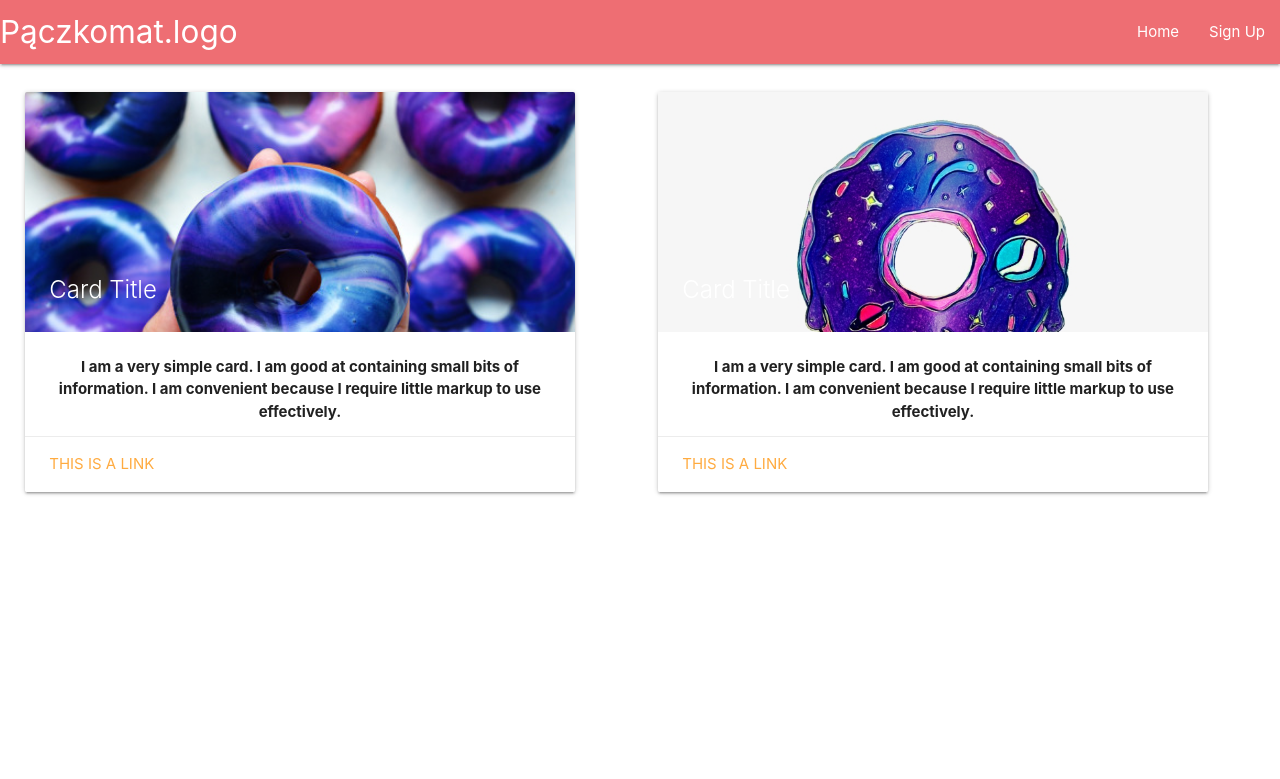
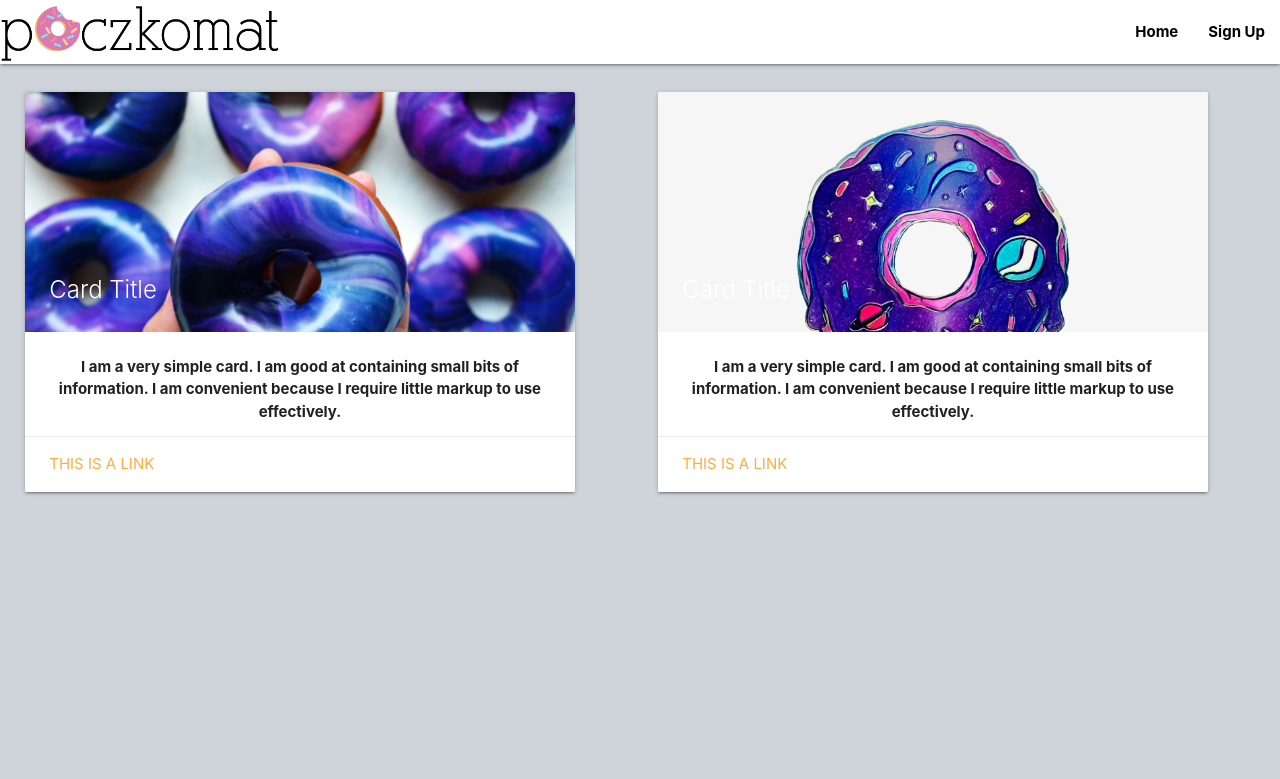
Before and after one commit to McCastles/PWeb, a Flask app: page / in a window 1280 px wide. Shown: the top 779 px of the page. Run offline with Flask 2, Linux system fonts and the light colour scheme.

Commit message:
logo and styles

```diff
--- a/static/css/custom.css
+++ b/static/css/custom.css
@@ -1,3 +1,31 @@
+
+body {
+    background: #ced4da;
+}
+
+.nav-wrapper {
+    background-color: #ffffff !important;
+    font-size: 14px;
+    font-weight: bold;
+    height: 100px;
+}
+
+.nav .nav-wrapper .brand-logo img {
+    width: 400px;
+    height: auto;
+}
+
+.nav-link-color li a {
+    color: #000000;
+}
+
+
+
+
+/* .nav {
+    height: 90px;
+    line-height: 90px;
+} */
 
 .card {
     width: 90%;
@@ -15,7 +43,14 @@
     margin-left: 14px;
 }
 
-/* .card-image{
-    height: 1400px;
-    overflow: hidden;
+/* @media (max-width: 600px) {
+    .navbar-material .nav-wrapper .brand-logo img {
+        height: 56px;
+    }
 } */
+
+
+/* .navbar-material .nav-wrapper .brand-logo img {
+    height: 30px;
+    width: auto;
+}  */
--- a/templates/index.html
+++ b/templates/index.html
@@ -22,21 +22,24 @@
 
         <nav>
             <div class="nav-wrapper">
-                <a href="#" class="brand-logo">Pączkomat.logo</a>
-                <ul id="nav-mobile" class="right hide-on-med-and-down">
-                    <li><a href="/">Home</a></li>
-                    <li><a href="/sender/signup">Sign Up</a></li>
+                <a href="#" class="brand-logo">
+                    <img src="../static/images/logo2.png" width="280" height="auto">
+                </a>
+                <ul id="nav-mobile" class="right hide-on-med-and-down nav-link-color">
+                    <li><a href="/" class="nav-link-color">Home</a></li>
+                    <li><a href="/sender/signup" class="nav-link-color">Sign Up</a></li>
                 </ul>
             </div>
         </nav>
 
 
         <div class="row">
-            <div class="col s1 m6">
+            <div class="col s6 m6">
 
                 <div class="card medium">
                     <div class="card-image">
                         <img src="../static/images/space.jpg">
+
                         <!-- <img src="https://lorempixel.com/100/190/nature/6"> -->
                         <span class="card-title">Card Title</span>
                     </div>
@@ -50,7 +53,7 @@
                 </div>
             </div>
 
-            <div class="col s1 m6">
+            <div class="col s6 m6">
                 <div class="card medium">
                     <div class="card-image">
                         <img src="../static/images/space2.png">
```
Also changed, not shown: static/images/aspace.jpg (deleted), static/images/donut.png (deleted), static/images/logo2.png (added).
